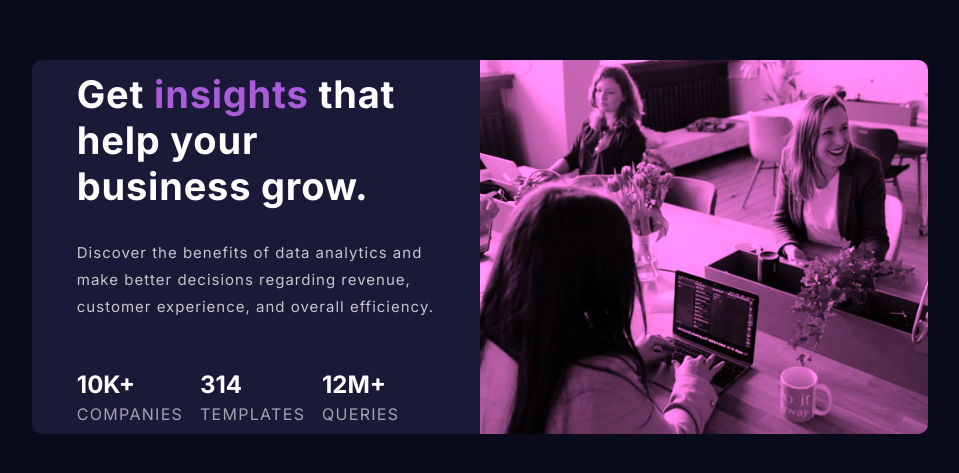
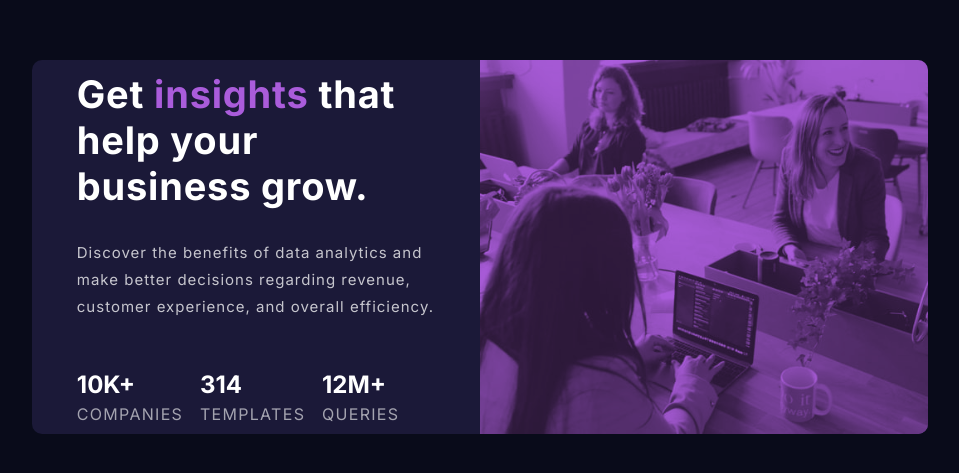
Before and after one commit to dhdthdtr/stats-preview-card-component-main, a plain HTML site: page index.html in a window 1280 px wide. Shown: the part 153-626 px from the top of the page, without its empty margins (160-1119 px from the left). Drawn offline with Linux system fonts and the light colour scheme.

Commit message:
fix bg color

```diff
--- a/styles.scss
+++ b/styles.scss
@@ -84,12 +84,15 @@ main{
 
         #stats-img{
             width: 50%;
+            background: #AA5CDB;
+            border-radius: 0 10px 10px 0;
 
             img{
                 width: 100%;
                 height: 100%;
                 border-radius: 0 10px 10px 0;
-                filter: grayscale(100%) brightness(70%) sepia(50%) hue-rotate(-100deg) saturate(500%) contrast(1);
+                mix-blend-mode: multiply;
+                opacity: .75;
             }
         }
     }
```
Also changed, not shown: styles.css, 1 other file.
